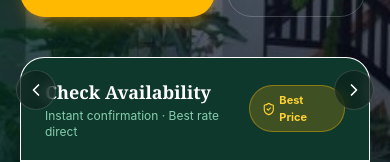
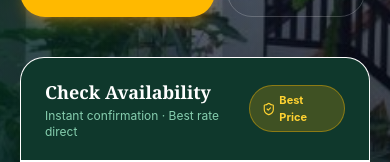
Before and after one commit to thilina-dev22/greenvillaunawatuna.lk, a React (Vite) app: page / in a window 390 px wide. Shown: the part 555-717 px from the top of the page. Built offline with nearby package versions, Linux system fonts and the light colour scheme; a web font is replaced by a local one.

Commit message:
feat: add responsive hero component with image slideshow and booking widget

```diff
--- a/src/components/Hero.tsx
+++ b/src/components/Hero.tsx
@@ -116,14 +116,14 @@ export const Hero: React.FC = () => {
       {/* ── Slide Nav Arrows ── */}
       <button
         onClick={() => { prev_slide(); setPaused(true); }}
-        className="absolute left-4 sm:left-6 top-1/2 -translate-y-1/2 z-30 w-10 h-10 rounded-full bg-black/30 hover:bg-black/55 backdrop-blur-sm border border-white/15 text-white flex items-center justify-center transition-all hover:scale-110"
+        className="hidden sm:flex absolute left-4 sm:left-6 top-1/2 -translate-y-1/2 z-30 w-10 h-10 rounded-full bg-black/30 hover:bg-black/55 backdrop-blur-sm border border-white/15 text-white items-center justify-center transition-all hover:scale-110"
         aria-label="Previous slide"
       >
         <ChevronLeft className="w-5 h-5" />
       </button>
       <button
         onClick={() => { next(); setPaused(true); }}
-        className="absolute right-4 sm:right-6 top-1/2 -translate-y-1/2 z-30 w-10 h-10 rounded-full bg-black/30 hover:bg-black/55 backdrop-blur-sm border border-white/15 text-white flex items-center justify-center transition-all hover:scale-110"
+        className="hidden sm:flex absolute right-4 sm:right-6 top-1/2 -translate-y-1/2 z-30 w-10 h-10 rounded-full bg-black/30 hover:bg-black/55 backdrop-blur-sm border border-white/15 text-white items-center justify-center transition-all hover:scale-110"
         aria-label="Next slide"
       >
         <ChevronRight className="w-5 h-5" />
```
